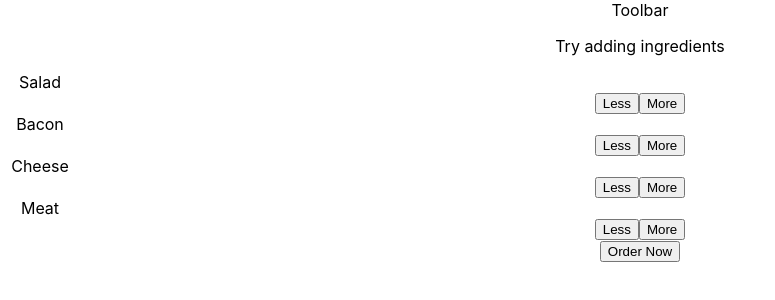
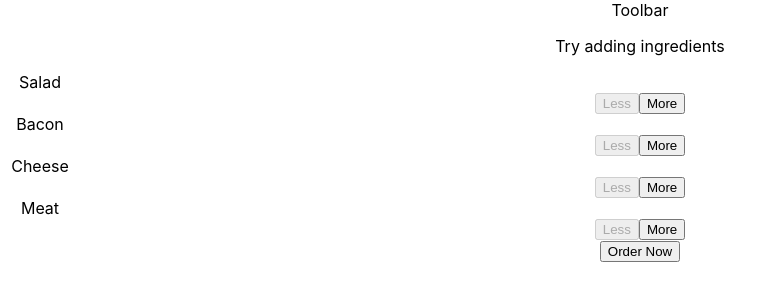
Before and after one commit to nitinhepat/Burger-Builder, a React app in the folder burger-builder/: page / in a window 1280 px wide. Shown: the top 300 px of the page, without its empty margins (0-775 px from the left). Built offline with nearby package versions, Linux system fonts and the light colour scheme.

Commit message:
Added control handling for burger project

```diff
--- a/burger-builder/src/components/BuildControls/BuildControl/BuildControl.js
+++ b/burger-builder/src/components/BuildControls/BuildControl/BuildControl.js
@@ -10,7 +10,7 @@ const BuildControl = (props) =>{
             <div style={{
                 width: "80px"
             }}>{props.label}</div>
-            <button className={classes.Less} onClick={props.removeClicked}>Less</button>
+            <button className={classes.Less} disabled={props.disabled} onClick={props.removeClicked}>Less</button>
             <button className={classes.More} onClick={props.addClicked}>More</button>
         </div>
     )
--- a/burger-builder/src/components/BuildControls/BuildControls.js
+++ b/burger-builder/src/components/BuildControls/BuildControls.js
@@ -13,7 +13,8 @@ const  BuildControls = (props) => {
             {controls.map(control=>{
                 return <BuildControl key={control.label} label={control.label}
                         addClicked={() => props.addClicked(control.type)}
-                        removeClicked={()=>props.removeClicked(control.type)}></BuildControl>
+                        removeClicked={()=>props.removeClicked(control.type)}
+                        disabled={props.disablecontrols[control.type]}></BuildControl>
             })}
             <button className={classes.OrderButton}> Order Now</button>
     </div>
--- a/burger-builder/src/containers/BurgerBuilder/BurgerBuilder.js
+++ b/burger-builder/src/containers/BurgerBuilder/BurgerBuilder.js
@@ -32,13 +32,26 @@ class BurgerBuilder extends Component{
 
     }
     removeIngredient = (type) =>{
-
+        const oldCount = this.state.ingredients[type];
+        const newCount = oldCount - 1;
+        const updatedIngredients = {
+            ...this.state.ingredients
+        };
+        updatedIngredients[type] = newCount;
+        this.setState({
+            ingredients: updatedIngredients
+        })
     }
     render(){
+        const disablecontrols = {...this.state.ingredients};
+        for(let key in disablecontrols){
+            disablecontrols[key] = disablecontrols[key] <= 0
+        }
         return (
             <div className={classes.BurgerBuilder}>
                  <Burger ingredients={this.state.ingredients}/>
                  <BuildControls
+                 disablecontrols={disablecontrols}
                  addClicked={this.addIngredient}
                  removeClicked={this.removeIngredient} />
             </div>
```
